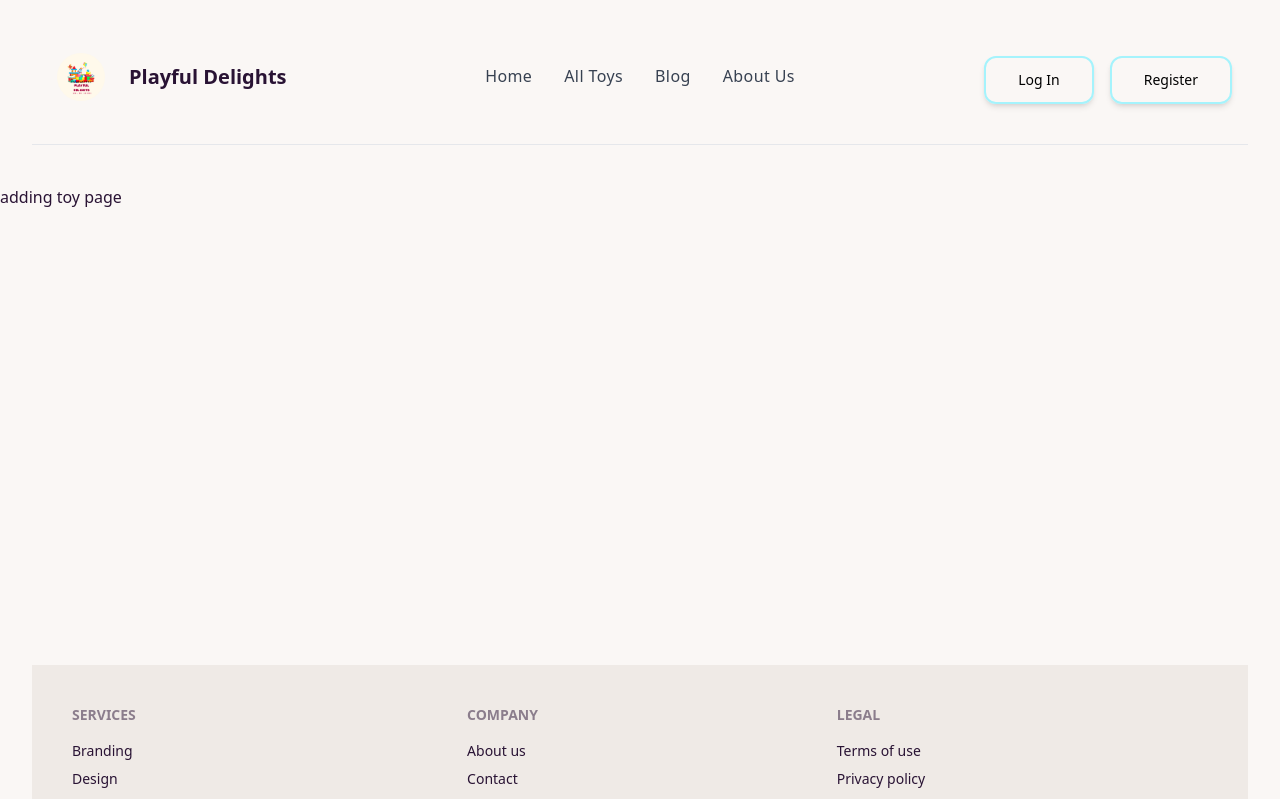
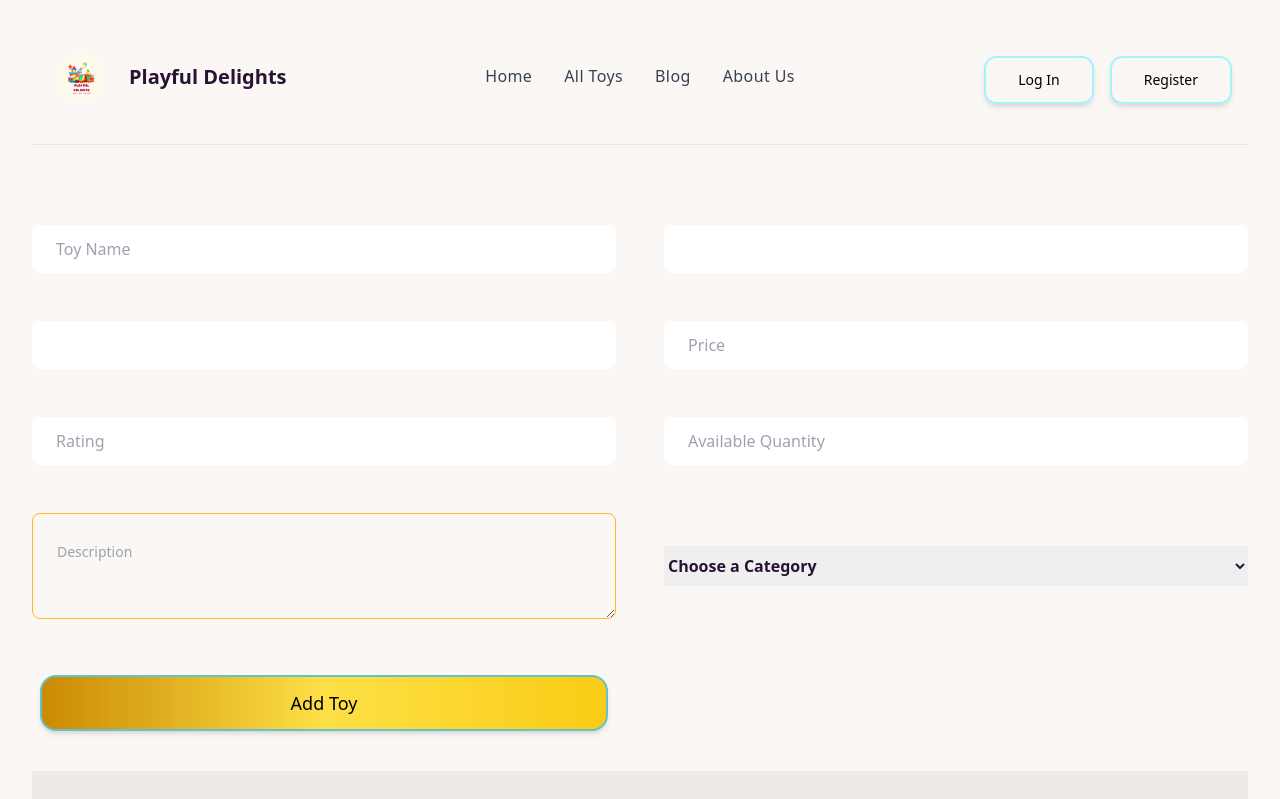
Before and after one commit to Astro177/Playful-Delights, a React (Vite) app: page /addToy in a window 1280 px wide. Shown: the top 799 px of the page. Built offline with nearby package versions, Linux system fonts and the light colour scheme; no server answers.

Commit message:
add a toy form added

```diff
--- a/src/pages/AddToy.jsx
+++ b/src/pages/AddToy.jsx
@@ -1,11 +1,75 @@
-import React from 'react';
+/* eslint-disable react/no-unknown-property */
+import React, { useContext } from "react";
+import { useForm } from "react-hook-form";
+import { AuthContext } from "../provider/AuthProvider";
 
 const AddToy = () => {
-    return (
-        <div>
-            adding toy page
-        </div>
-    );
+  const { user } = useContext(AuthContext);
+
+  const {
+    register,
+    handleSubmit,
+    formState: { errors },
+  } = useForm();
+
+  const onSubmit = (data) => console.log(data);
+  return (
+    <div className="my-container">
+      <form
+        className="grid grid-cols-2 gap-12 justify-center items-center"
+        onSubmit={handleSubmit(onSubmit)}
+      >
+        <input
+          className="h-10 rounded-lg input-bordered input-accent p-6"
+          placeholder="Toy Name"
+          {...register("toyName", { required: true })}
+        />
+
+        <input
+          className="h-10 rounded-lg input-bordered input-accent p-6"
+          {...register("sellerName")}
+          value={user?.displayName}
+        />
+        <input
+          className="h-10 rounded-lg input-bordered input-accent p-6"
+          {...register("sellerEmail")}
+          value={user?.email}
+        />
+        <input
+          className="h-10 rounded-lg input-bordered input-accent p-6"
+          placeholder="Price"
+          {...register("price", { required: true })}
+        />
+        <input
+          className="h-10 rounded-lg input-bordered input-accent p-6"
+          placeholder="Rating"
+          {...register("rating", { required: true })}
+        />
+        <input
+          className="h-10 rounded-lg input-bordered input-accent p-6"
+          placeholder="Available Quantity"
+          {...register("availableQuantity", { required: true })}
+        />
+        <textarea
+          className="rounded-lg textarea textarea-bordered textarea-warning p-6"
+          placeholder="Description"
+          {...register("description", { required: true })}
+        />
+
+        <select className="h-10 font-semibold" {...register("category")}>
+          <option>Choose a Category</option>
+          <option value="Marvel">Marvel</option>
+          <option value="Star">Star</option>
+          <option value="transformers">Transformers</option>
+        </select>
+        <input
+          value="Add Toy"
+          className="btn-primary text-center"
+          type="submit"
+        />
+      </form>
+    </div>
+  );
 };
 
 export default AddToy;
--- a/src/pages/AllToys.jsx
+++ b/src/pages/AllToys.jsx
@@ -1,7 +1,7 @@
 import React, { useEffect, useState } from "react";
 
 const AllToys = () => {
-  const [toys, setToys] = useState({});
+  const [toys, setToys] = useState([]);
 
   useEffect(() => {
     fetch("http://localhost:5000/alltoys")
```
